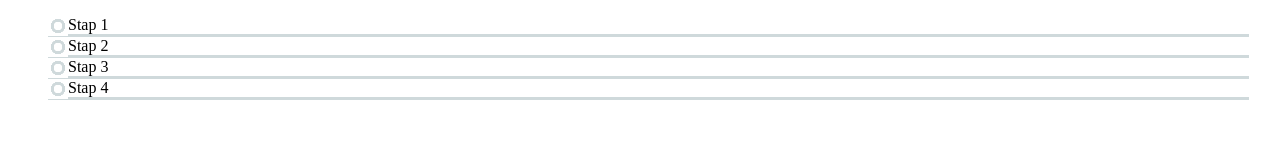
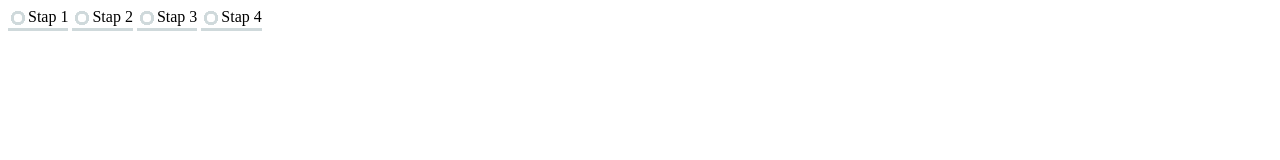
Before and after one commit to Sebfh/Timeline, a plain HTML site: page index.html in a window 1280 px wide. Drawn offline with nearby package versions, Linux system fonts and the light colour scheme.

Commit message:
display inline

```diff
--- a/css/module/_timeline.scss
+++ b/css/module/_timeline.scss
@@ -1,9 +1,12 @@
 .timeline {
 	position: relative;
-
+	margin: 0;
+    padding: 0;
+    list-style-type: none;
 
 	> li {
 		list-style: none;
+		display: inline-block;
 		border-bottom: 3px solid #cfd9db;
 	}
 	> li:before {
```
Also changed, not shown: css/main.css.
